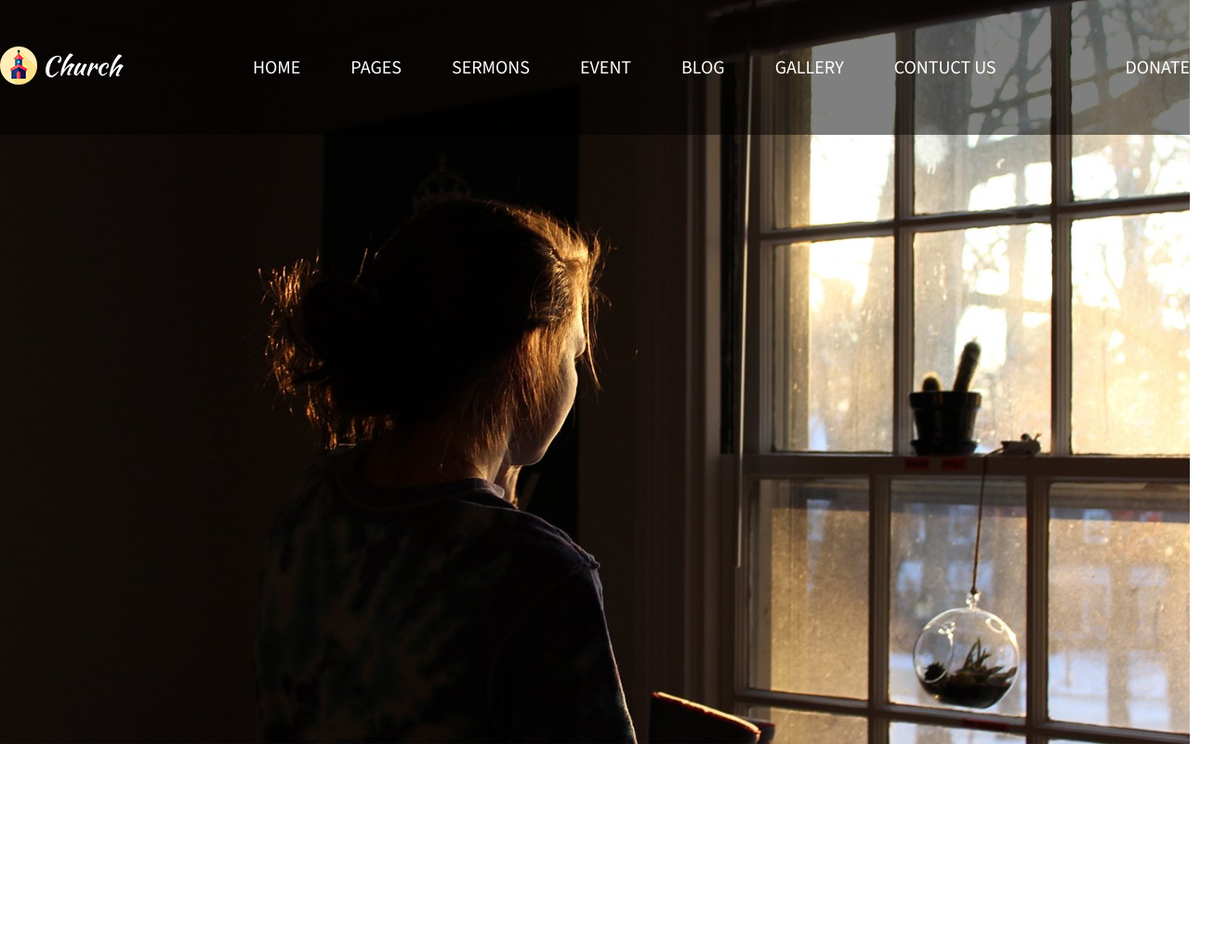
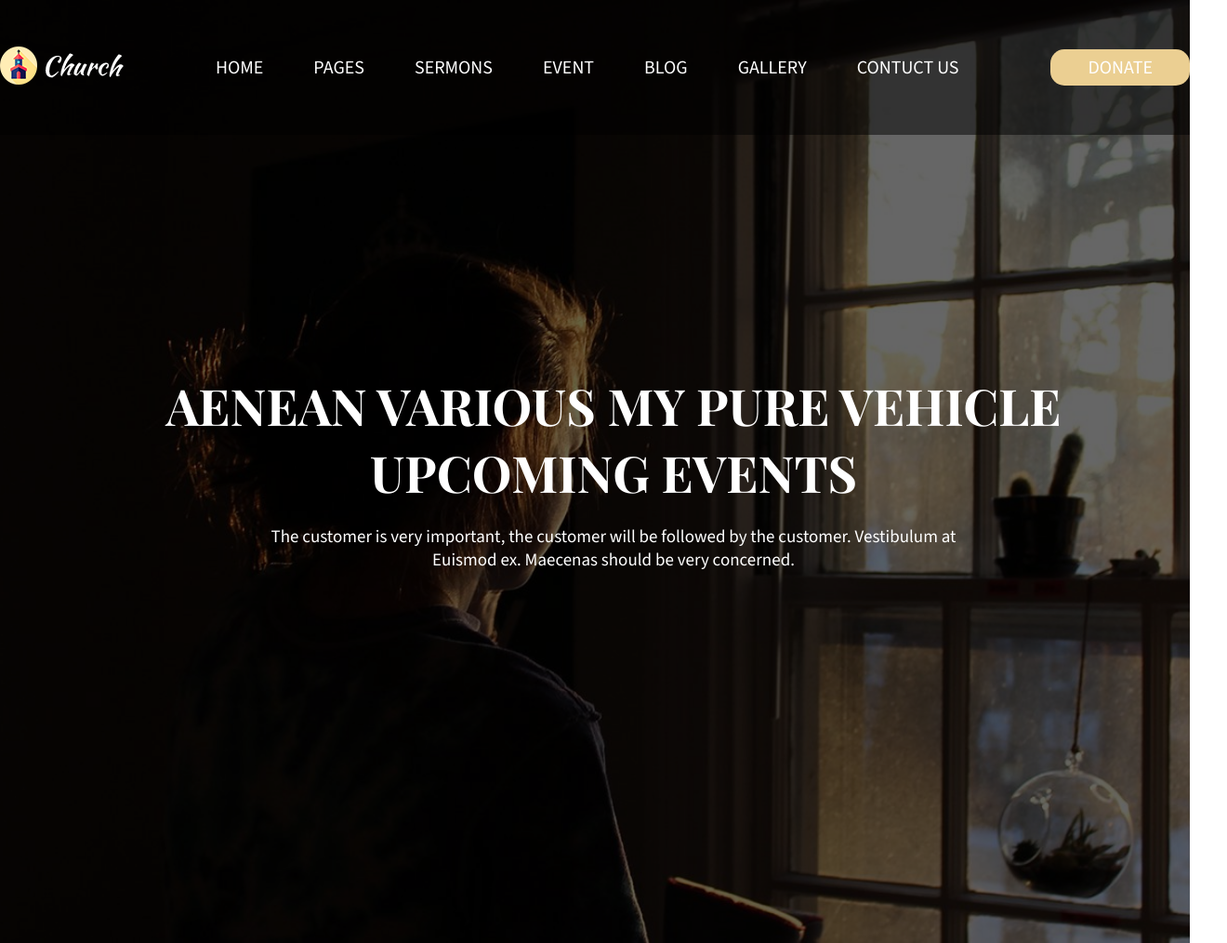
Before and after one commit to MD-Sabbir-Hosain-Rafi99/hw08, a plain HTML site: page index.html in a window 1280 px wide. Shown: the whole page at 93% size, 1320 px wide, since content can reach past the window. Before the commit the page ends 800 px from the top, so only its background shows below. Drawn offline with nearby package versions, Linux system fonts and the light colour scheme; a web font is replaced by a local one.

Commit message:
Banner Part Complite

```diff
--- a/css/style.css
+++ b/css/style.css
@@ -42,6 +42,9 @@ ul li{
     font-family: "Source Sans 3", serif;
     font-size: 20px;
     text-transform: uppercase;
+    padding: 6px 40px;
+    background: #ebcf92;
+    border-radius: 15px;
 }
 .listItem ul li{
     display: inline-block;
@@ -55,6 +58,25 @@ ul li{
     background-size: cover;
     background-position: center;
     background-repeat: no-repeat;
+}
+.overLay{
+    background: rgb(0, 0, 0, 0.6);
     padding: 400px 0;
 }
+.overLay h1{
+    color: #fff;
+    text-align: center;
+    font-size: 54PX;
+    font-family: "Playfair Display", serif;
+    padding: 0 40PX;
+}
 /* Banner Part End */
+.overLay p{
+    color: #fff;
+    text-align: center;
+    font-size: 19px;
+    font-family: "Source Sans 3", serif;
+    padding: 0 280px;
+    margin-top: 20px;
+}
+/* Banner Part End */
--- a/index.html
+++ b/index.html
@@ -43,8 +43,14 @@
     <!-- Header Part End -->
      <!-- Banner Part Start -->
       <section id="bannerPart">
-
+        <div class="overLay">
+            <div class="container">
+                <h1>AENEAN VARIOUS MY PURE VEHICLE UPCOMING EVENTS</h1>
+                <p>The customer is very important, the customer will be followed by the customer. Vestibulum at Euismod ex. Maecenas should be very concerned.</p>
+            </div>
+        </div>
       </section>
      <!-- Banner Part End -->
+
 </body>
 </html>
```
Also changed, not shown: info.txt.
